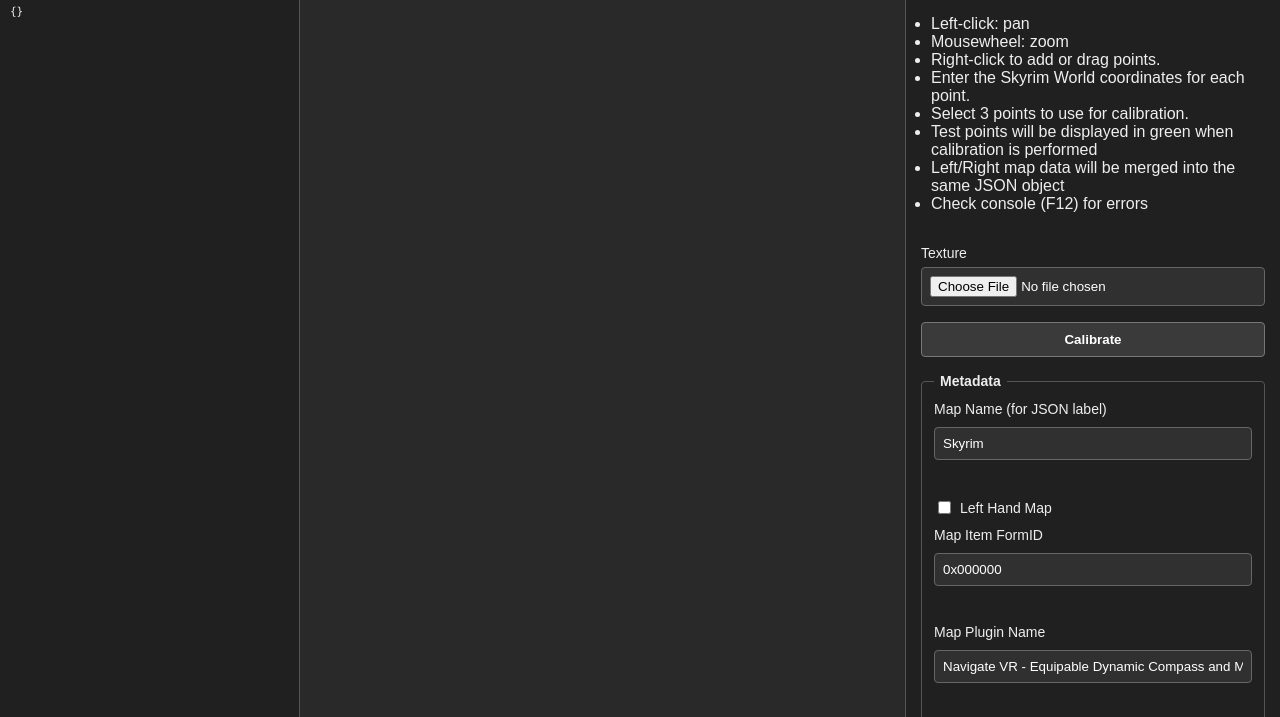
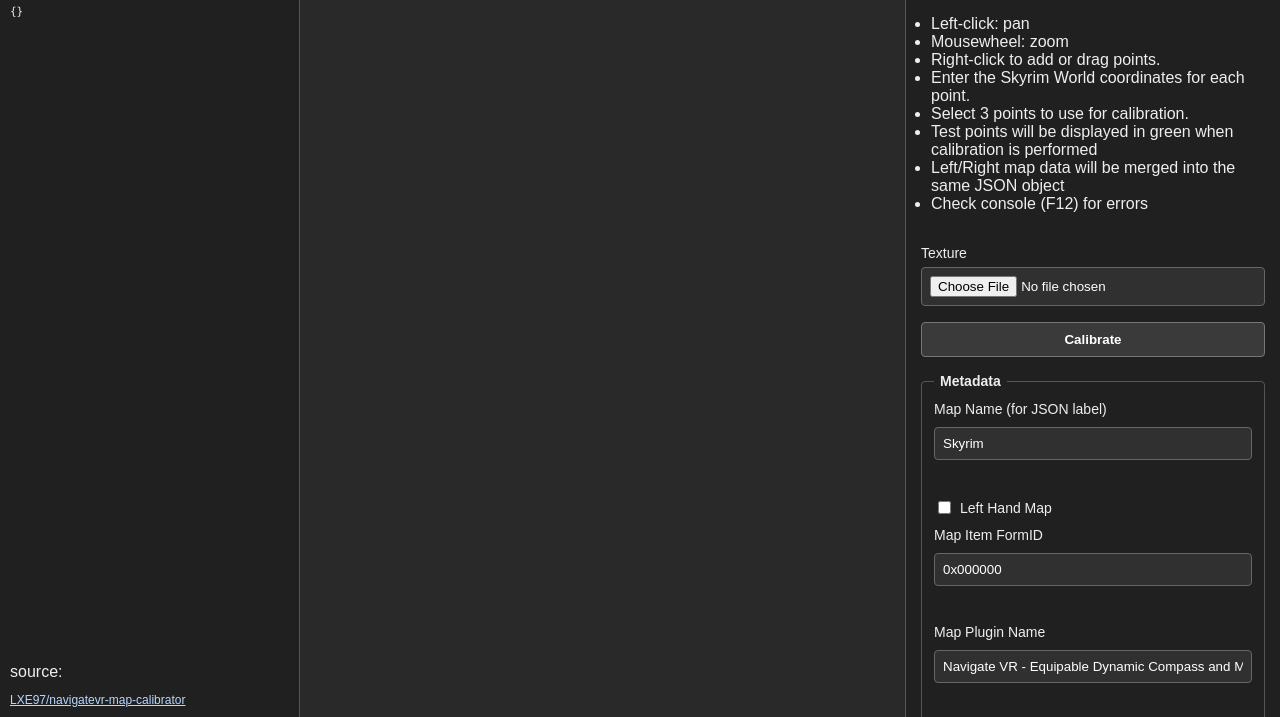
Before and after one commit to LXE97/navigatevr-map-calibrator, a website built with Vite: page index.html in a window 1280 px wide. Shown: the part 83-800 px from the top of the page. Built offline with nearby package versions, Linux system fonts and the light colour scheme.

Commit message:
add source link

```diff
--- a/src/main.ts
+++ b/src/main.ts
@@ -13,6 +13,12 @@ app.innerHTML = `
 			<h2>JSON Output</h2>
 			<button id="download-json" type="button">Download JSON</button>
 			<pre id="json-output">{}</pre>
+			source: <a
+				class="source-repository"
+				href="https://github.com/LXE97/navigatevr-map-calibrator"
+				target="_blank"
+				rel="noopener noreferrer"
+			>LXE97/navigatevr-map-calibrator</a>
 		</aside>
 
 		<section class="viewport">
--- a/src/style.css
+++ b/src/style.css
@@ -75,6 +75,22 @@ ol {
 	line-height: 1.5;
 	white-space: pre-wrap;
 	overflow-wrap: anywhere;
+}
+
+.source-repository {
+	color: #b8d7ff;
+	font-size: 12px;
+	overflow-wrap: anywhere;
+}
+
+.source-repository:hover {
+	color: #ffffff;
+}
+
+.source-repository:focus-visible {
+	border-radius: 2px;
+	outline: 2px solid #eeeeee;
+	outline-offset: 2px;
 }
 
 .viewport {
```
